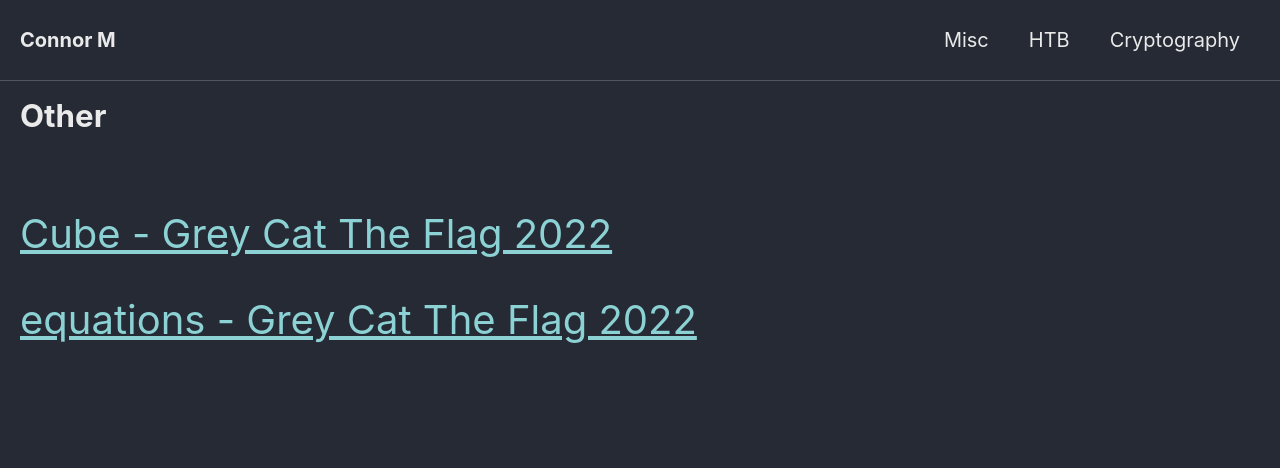
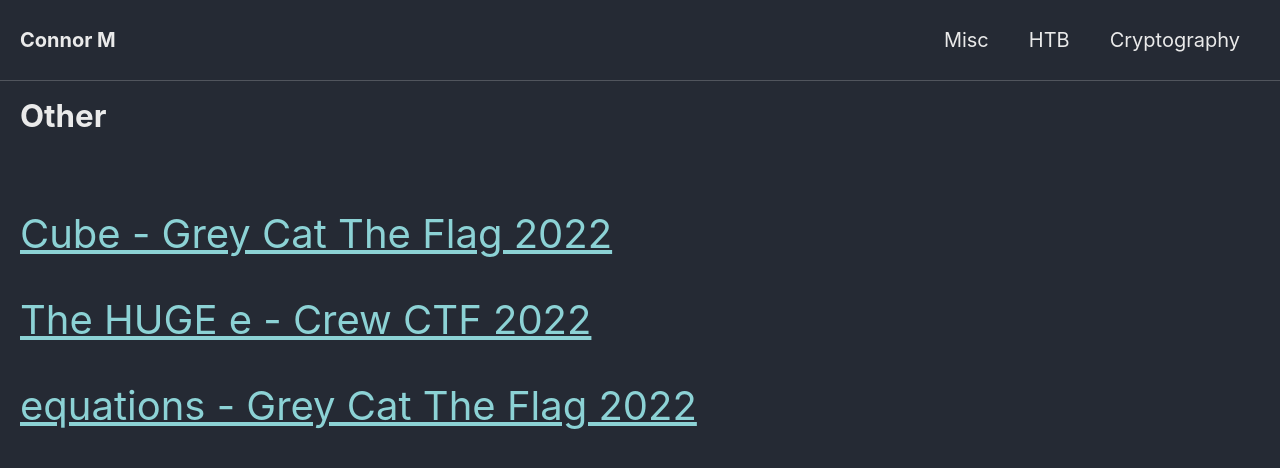
Before and after one commit to Connor-McCartney/Connor-McCartney.github.io, a Jekyll site: the page built from _pages/cryptography/other/other.md, in a window 1280 px wide. Shown: the top 468 px of the page. Built offline with Jekyll 4.4.1, drawn with Linux system fonts in a browser that asks for light colours; cached includes are drawn as plain includes.

Commit message:
Update other.md

```diff
--- a/_pages/cryptography/other/other.md
+++ b/_pages/cryptography/other/other.md
@@ -7,4 +7,8 @@ title: Other
 
 <span style="font-size:2em;">   [Cube - Grey Cat The Flag 2022](/cryptography/other/cube-greyCTF-2022)       </span> <br>
 
+
+<span style="font-size:2em;">   [The HUGE e - Crew CTF 2022](/cryptography/other/the-HUGE-e-Crew-CTF-2022)       </span> <br>
+
+
 <span style="font-size:2em;">   [equations - Grey Cat The Flag 2022](/cryptography/other/equations-greyCTF-2022)       </span> <br>
```
